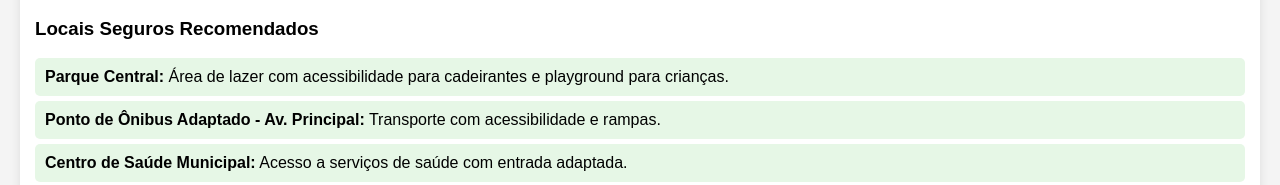
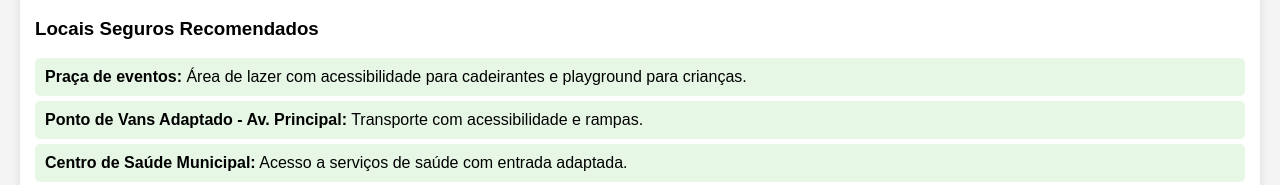
Before and after one commit to Henriquecrt/CIDADE-SEGURA, a plain HTML site: page index.html in a window 1280 px wide. Shown: the part 647-832 px from the top of the page. Drawn offline with Linux system fonts and the light colour scheme.

Commit message:
Update index.html

```diff
--- a/index.html
+++ b/index.html
@@ -34,8 +34,8 @@
             <div id="locais-seguros">
                 <h3>Locais Seguros Recomendados</h3>
                 <ul>
-                    <li><strong>Parque Central:</strong> Área de lazer com acessibilidade para cadeirantes e playground para crianças.</li>
-                    <li><strong>Ponto de Ônibus Adaptado - Av. Principal:</strong> Transporte com acessibilidade e rampas.</li>
+                    <li><strong>Praça de eventos:</strong> Área de lazer com acessibilidade para cadeirantes e playground para crianças.</li>
+                    <li><strong>Ponto de Vans Adaptado - Av. Principal:</strong> Transporte com acessibilidade e rampas.</li>
                     <li><strong>Centro de Saúde Municipal:</strong> Acesso a serviços de saúde com entrada adaptada.</li>
                 </ul>
             </div>
@@ -45,7 +45,7 @@
             <h2>Notificações e Alertas</h2>
             <div id="alertas">
                 <div class="alerta">
-                    <strong>⚠️ Alerta de Trânsito:</strong> Rua Principal estará fechada para obras de manutenção até 10 de novembro.
+                    <strong>⚠️ Alerta de Trânsito:</strong> Rua Principal estará fechada para obras de manutenção.
                 </div>
                 <div class="alerta">
                     <strong>🌧️ Condição Climática:</strong> Chuvas fortes previstas para amanhã. Evite áreas de risco de alagamento.
```
